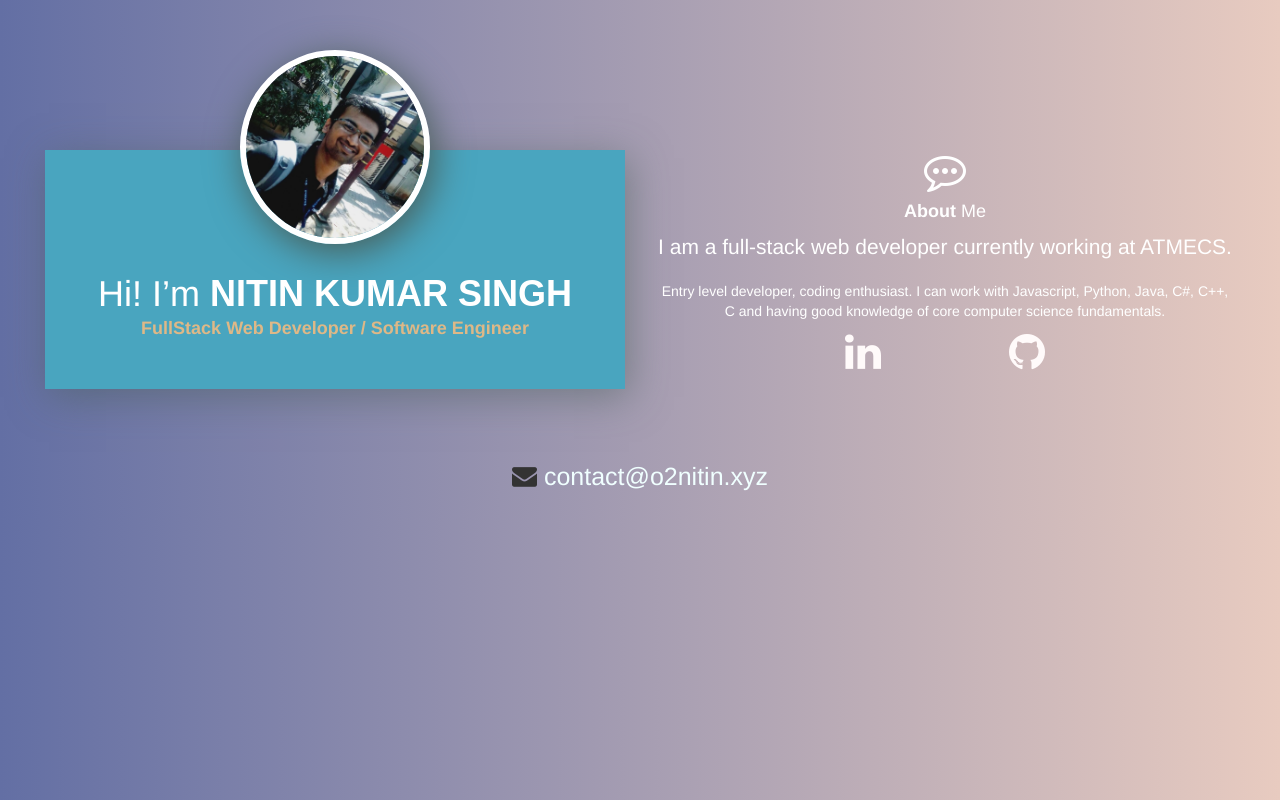
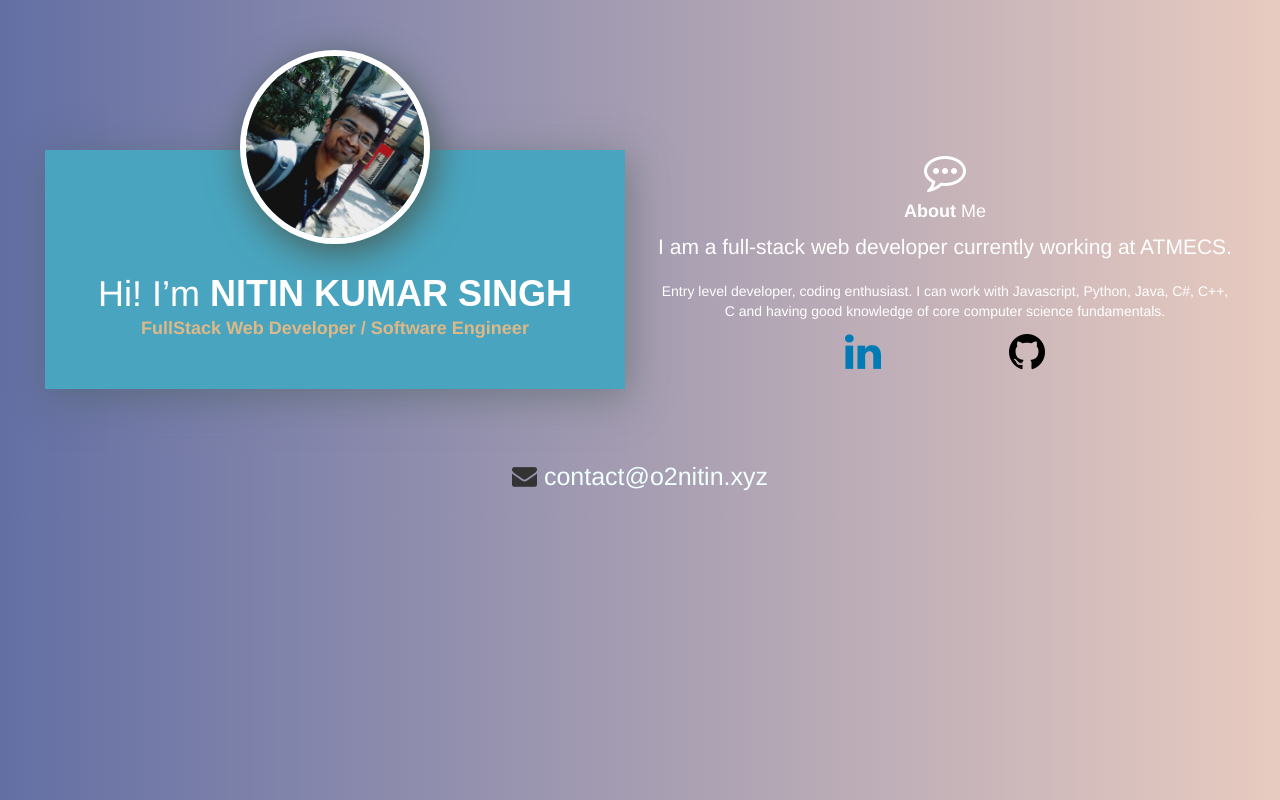
Before and after one commit to o2nitin/My-Resume, a plain HTML site: page index.html in a window 1280 px wide. Drawn offline with nearby package versions, Linux system fonts and the light colour scheme.

Commit message:
adding color to in and git links

```diff
--- a/css/main.css
+++ b/css/main.css
@@ -175,3 +175,10 @@ display: block;
 text-decoration: none;
     color: azure;
 }
+
+.blue-in{
+    color: #007bb6;
+}
+.black-git{
+    color: black;
+}
--- a/index.html
+++ b/index.html
@@ -63,9 +63,9 @@ Hi! I’m <strong class="my-font">NITIN KUMAR SINGH</strong> </h1>
                <div class="social">
                    <div class="social-in">
 
-                   <a href="https://www.linkedin.com/in/o2nitin" class="my-links"> <i class="fa fa-linkedin fa-3x" aria-hidden="true"></i></a>
+                   <a href="https://www.linkedin.com/in/o2nitin" target="_blank" class="my-links blue-in"> <i class="fa fa-linkedin fa-3x" aria-hidden="true"></i></a>
 
-                   <a href="https://github.com/o2nitin" class="my-links pull-right"> <i class="fa fa-github fa-3x" aria-hidden="true"></i></a>
+                   <a href="https://github.com/o2nitin" target="_blank" class="my-links black-git pull-right"> <i class="fa fa-github fa-3x" aria-hidden="true"></i></a>
                    </div>
 
                    </div>
```
